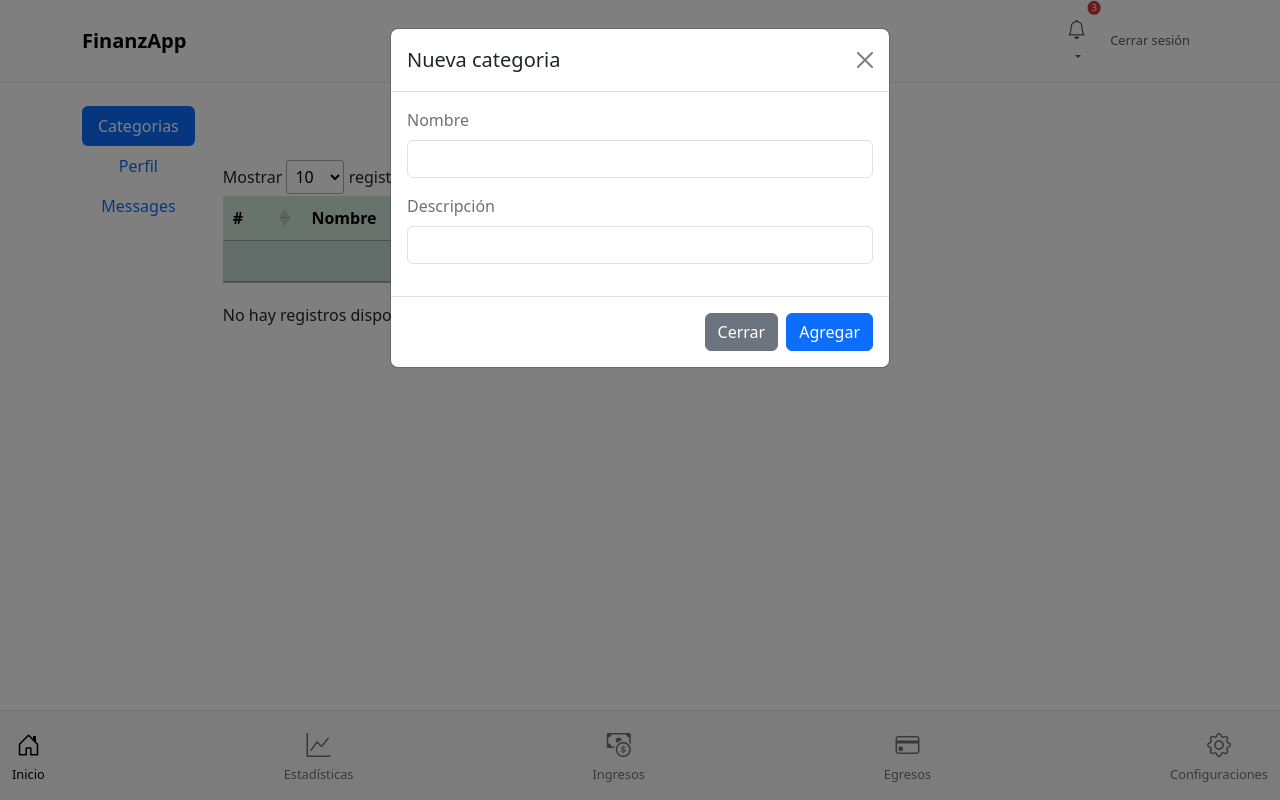
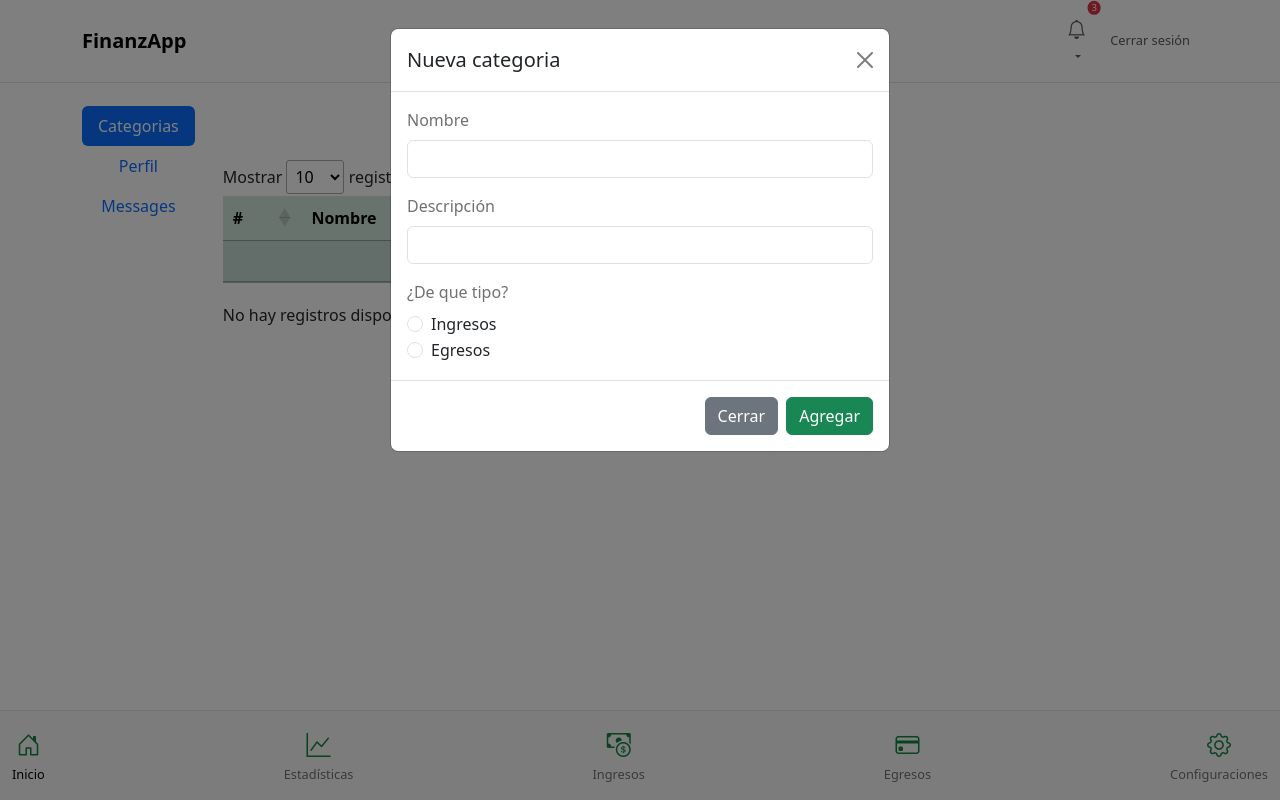
Before and after one commit to KiaraBland/gestor_finanzas, a Flask app: page /categoria in a window 1280 px wide, after a click on "Registrar Categoria". Run offline with Flask 3, Linux system fonts and the light colour scheme; the visitor is signed in with stand-in values (Sample User, id 1); data that the repository does not hold is empty; some libraries are stand-ins or nearby versions.

Commit message:
css,categorias para cada tipo,cambio de color de botones

```diff
--- a/routes/Ingresos.py
+++ b/routes/Ingresos.py
@@ -22,7 +22,7 @@ def index():
 ).fetchall()
 
     divisa=db.session.execute(text("SELECT * FROM divisa")).fetchall()
-    categoria=db.session.execute(text("SELECT * FROM categoria")).fetchall()
+    categoria=db.session.execute(text("SELECT * FROM categoria WHERE tipo=1")).fetchall()
     return render_template('Ingresos/index.html',ingresos=ingresos,divisa=divisa,categoria=categoria)
 
 @ingresos.route('/crearingresos',methods=["POST", "GET"])
--- a/routes/categoria.py
+++ b/routes/categoria.py
@@ -29,8 +29,7 @@ def categoriacrear():
         nombre = request.form['nombre']
 
         descripcion = request.form['descripcion']
-
-
+        tipo= request.form['habitual']
         # Verificar si la categoria ya existe por el nombre
         existente = db.session.execute(
             text("SELECT * FROM categoria WHERE nombre = :nombre"),
@@ -44,9 +43,10 @@ def categoriacrear():
 
         # Insertar el nuevo usuario en la base de datos
         db.session.execute(
-            text("INSERT INTO categoria (nombre, descripcion) VALUES (:nombre, :descripcion)"),
+            text("INSERT INTO categoria (nombre, descripcion,tipo) VALUES (:nombre, :descripcion,:tipo)"),
             {"nombre": nombre,
-                "descripcion": descripcion}
+                "descripcion": descripcion,
+                    "tipo": tipo}
         )
         db.session.commit()  # Confirmar cambios en la base de datos
         flash("Registro exitoso. .", "success")
--- a/routes/egresos.py
+++ b/routes/egresos.py
@@ -23,7 +23,7 @@ def index():
 ).fetchall()
 
     divisa=db.session.execute(text("SELECT * FROM divisa")).fetchall()
-    categoria=db.session.execute(text("SELECT * FROM categoria")).fetchall()
+    categoria=db.session.execute(text("SELECT * FROM categoria WHERE tipo=0")).fetchall()
     return render_template('egresos/index.html',egresos=egresos,divisa=divisa,categoria=categoria)
 
 @egresos.route('/crearegresos',methods=["POST", "GET"])
--- a/static/css/styles.css
+++ b/static/css/styles.css
@@ -4,6 +4,10 @@
     --text-color: #484848;
     --background-color: #50e080;
 }
+body{
+    background-color: #d7d4d4;
+}
+
 li{
     list-style-type: none
 }
@@ -27,6 +31,10 @@ li{
 .dropdown-item:active {
     background-color: #26964b;
 }
+.iconos-financieros {
+
+    color: #10843f;
+    }
 .notification-badge {
     position: absolute;
     top: 0;
--- a/templates/Categoria/index.html
+++ b/templates/Categoria/index.html
@@ -5,7 +5,7 @@
 {% block content %}
 <div class="d-flex align-items-start">
   <div class="nav flex-column nav-pills me-3" id="v-pills-tab" role="tablist" aria-orientation="vertical">
-    <button class="nav-link active" id="v-pills-home-tab" data-bs-toggle="pill" data-bs-target="#v-pills-home" type="button" role="tab" aria-controls="v-pills-home" aria-selected="true">Categorias</button>
+    <button class="nav-link iconos-financieros active" id="v-pills-home-tab" data-bs-toggle="pill" data-bs-target="#v-pills-home" type="button" role="tab" aria-controls="v-pills-home" aria-selected="true">Categorias</button>
     <button class="nav-link" id="v-pills-profile-tab" data-bs-toggle="pill" data-bs-target="#v-pills-profile" type="button" role="tab" aria-controls="v-pills-profile" aria-selected="false">Perfil</button>
 
     <button class="nav-link" id="v-pills-messages-tab" data-bs-toggle="pill" data-bs-target="#v-pills-messages" type="button" role="tab" aria-controls="v-pills-messages" aria-selected="false">Messages</button>
@@ -15,7 +15,7 @@
     <div class="tab-pane fade show active" id="v-pills-home" role="tabpanel" aria-labelledby="v-pills-home-tab" tabindex="0">
 
 <div class="d-flex justify-content-end mb-3">
-  <button type="button" class="btn btn-primary" data-bs-toggle="modal" data-bs-target="#exampleModal">
+  <button type="button" class="btn btn-success" data-bs-toggle="modal" data-bs-target="#exampleModal">
     <i class="bi bi-plus-circle me-2"></i>
     Registrar Categoria
   </button>
@@ -39,13 +39,29 @@
             <label for="description" class="form-label">Descripción</label>
             <input type="text" class="form-control" id="description" name="descripcion" required="">
           </div>
+          <div class="col-12">
+            <label class="form-label">¿De que tipo?</label>
+            <div class="form-check">
+              <input class="form-check-input" type="radio" name="habitual" id="habitual_si" value="1" required>
+              <label class="form-check-label" for="habitual_si">
+                Ingresos
+              </label>
+            </div>
+            <div class="form-check">
+              <input class="form-check-input" type="radio" name="habitual" id="habitual_no" value="0" required>
+              <label class="form-check-label" for="habitual_no">
+                Egresos
+              </label>
+            </div>
+          </div>
+        </div>
 
 
-        </div>
+
 
         <div class="modal-footer">
           <button type="button" class="btn btn-secondary" data-bs-dismiss="modal">Cerrar</button>
-          <button type="submit" class="btn btn-primary">Agregar</button>
+          <button type="submit" class="btn btn-success">Agregar</button>
         </div>
       </form>
     </div>
@@ -69,7 +85,7 @@
           <td>{{categoria.nombre}}</td>
           <td>{{categoria.descripcion}}</td>
           <td>
-            <a class="btn btn-primary" data-bs-toggle="modal" data-bs-target="#modal-default{{categoria.id}}">
+            <a class="btn btn-success" data-bs-toggle="modal" data-bs-target="#modal-default{{categoria.id}}">
               <i class="fas fa-pencil-alt"></i> Editar
             </a>
           </td>
@@ -158,7 +174,7 @@
                     </div>
                     <div class="modal-footer">
                         <button type="button" class="btn btn-secondary" data-bs-dismiss="modal">Cancelar</button>
-                        <button type="submit" class="btn btn-primary">Guardar cambios</button>
+                        <button type="submit" class="btn btn-success">Guardar cambios</button>
                     </div>
                 </form>
             </div>
--- a/templates/Layout/base.html
+++ b/templates/Layout/base.html
@@ -60,31 +60,31 @@
             <ul class="navbar-nav w-100 justify-content-between flex-row">
                 <li class="nav-item">
                     <a class="nav-link active" href="{{ url_for('transacciones.index') }}">
-                        <i class="bi bi-house-door"></i>
+                        <i class="bi bi-house-door iconos-financieros"></i>
                         Inicio
                     </a>
                 </li>
                 <li class="nav-item">
                     <a class="nav-link" href="{{ url_for('transacciones.estadisticas') }}">
-                        <i class="bi bi-graph-up"></i>
+                        <i class="bi bi-graph-up iconos-financieros "></i>
                         Estadísticas
                     </a>
                 </li>
                 <li class="nav-item">
                     <a class="nav-link" href="{{ url_for('ingresos.index') }}">
-                        <i class="bi bi-cash-coin"></i>
+                        <i class="bi bi-cash-coin iconos-financieros"></i>
                         Ingresos
                     </a>
                 </li>
                 <li class="nav-item">
                     <a class="nav-link" href="{{ url_for('egresos.index') }}">
-                        <i class="bi bi-credit-card"></i>
+                        <i class="bi bi-credit-card iconos-financieros"></i>
                         Egresos
                     </a>
                 </li>
                 <li class="nav-item">
                     <a class="nav-link" href="{{ url_for('categoria.index') }}">
-                        <i class="bi bi-gear"></i>
+                        <i class="bi bi-gear iconos-financieros"></i>
                         Configuraciones
                     </a>
                 </li>
--- a/templates/Login/login.html
+++ b/templates/Login/login.html
@@ -19,10 +19,10 @@
                 <label for="contraseña">Contraseña</label>
                 <div class="fuerza-contraseña" id="fuerzaContraseña"></div>
             </div>
-            <button class="btn btn-primary w-100 btn-registro" type="submit">Registrarse</button>
+            <button class="btn btn-primary w-100 btn-registro" type="submit">Iniciar sesión</button>
         </form>
         <div class="link-login">
-            ¿Has olvidado tu contraseña? <a href="{{ url_for('usuarios.registro') }}">Inicia sesión aquí</a>
+            ¿Has olvidado tu contraseña? <a href="{{ url_for('usuarios.registro') }}">Registrate</a>
         </div>
         <div class="iconos-financieros">
             <i class="fas fa-chart-pie"></i>
```
Also changed, not shown: static/css/registro.css (+6 -6 lines), templates/Egresos/index.html (+5 -5 lines), templates/Ingresos/index.html (+6 -6 lines), templates/index.html (+17 -15 lines).
